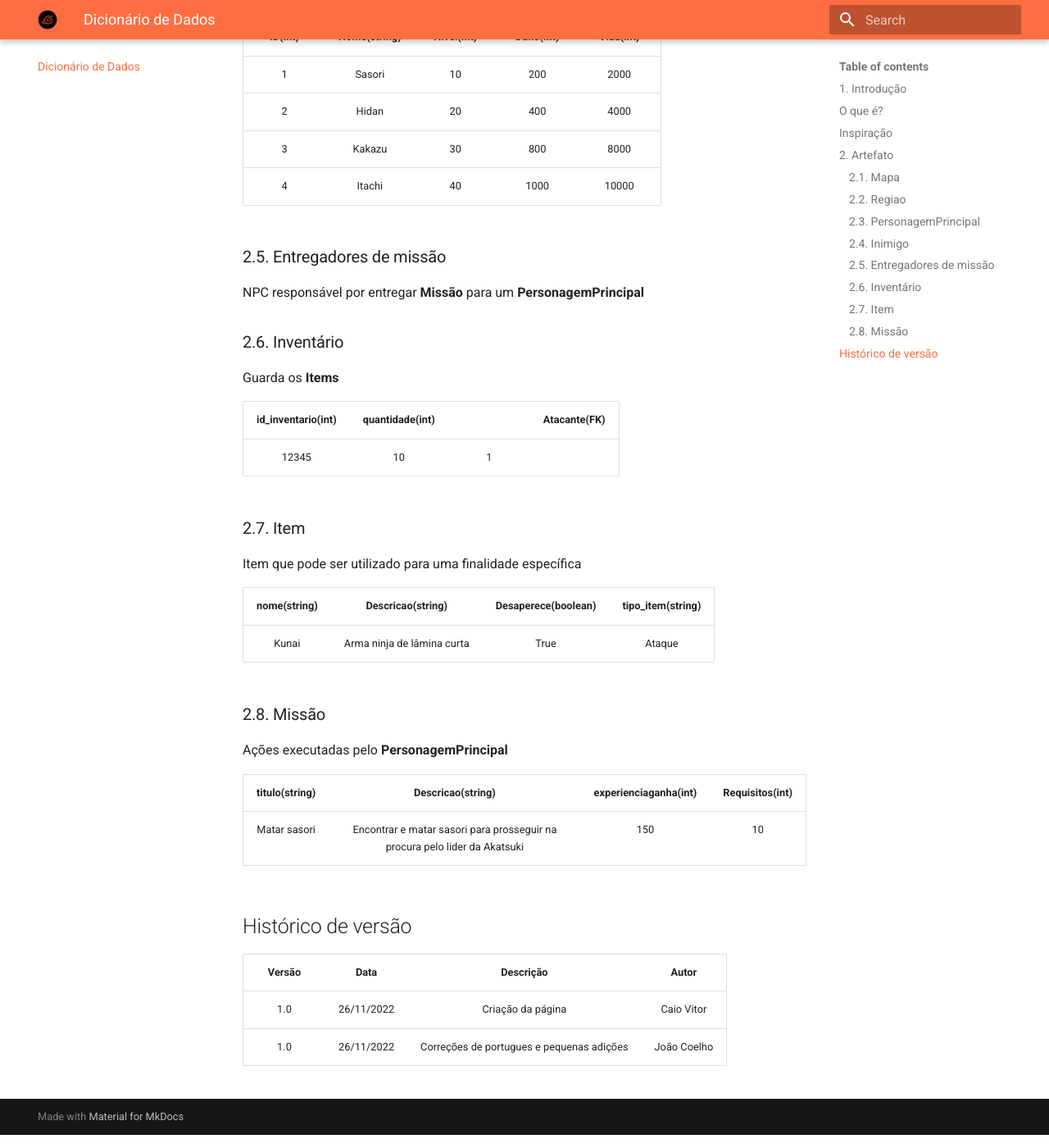
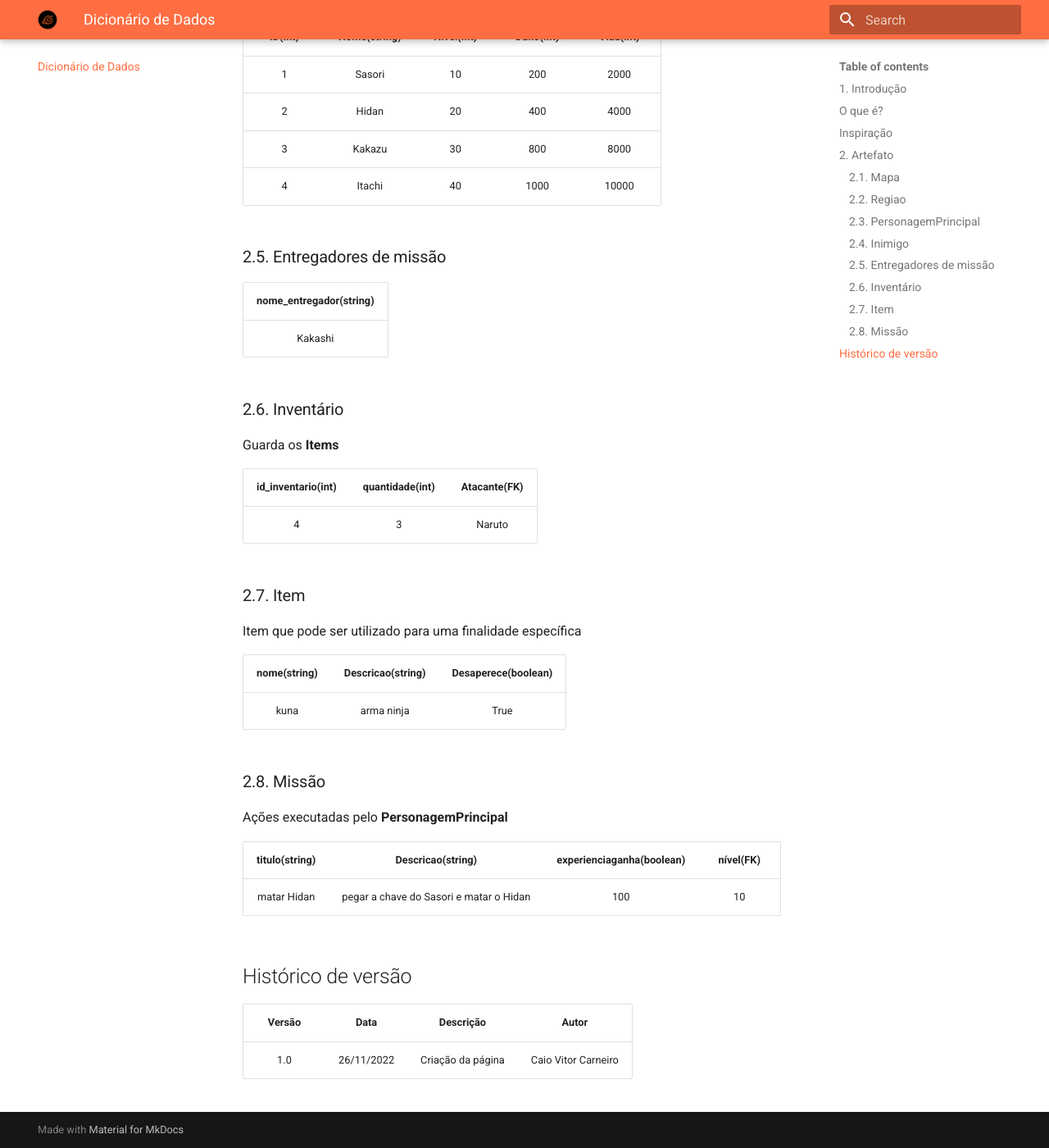
Before and after one commit to SBD1/grupo3_Naruto, an MkDocs documentation site: the page built from documentation/docs/dicionario_de_dados.md, in a window 1280 px wide and 1400 px high, scrolled down 1847 px. Shown: the whole window at 82% size. Built offline with MkDocs 1.6.1 and Material for MkDocs 9.7.7, drawn with Linux system fonts in a browser that asks for light colours; some of the changed text lies outside the part shown.

Commit message:
fix: nomenclatura

```diff
--- a/documentation/docs/dicionario_de_dados.md
+++ b/documentation/docs/dicionario_de_dados.md
@@ -20,7 +20,7 @@ formado pela junção de **Regiões**
 
 | nome(string) | tamanho(int) | descricao(string) |
 | :-: | :-: | :-: |
-Vila Oculta da Folha|
+Vila Oculta da Folha|8|vila do Naruto
 
 ### 2.2. Regiao
 
@@ -41,9 +41,9 @@ Partes do Mapa onde contém **items , PersonagemPrincipal e Inimigo**
 
 Personagem responsável por realizar ações definidas pelo usuario
 
-| ID(int) | Nome(string) | Nível(int) | Dano(int) | Vida(int) |
-| :-: | :-: | :-: | :-:  | :-: |
-| 1 | Naruto | 1 | 200 | 1000 |
+| nome_atacante(string) | Nível(int) | Dano(int) | Vida(int) |
+| :-: | :-: | :-: | :-:  |
+| Naruto | 1 | 200 | 1000 |
 
 ### 2.4. Inimigo
 
@@ -58,35 +58,36 @@ Oponente que ataca o **PersonagemPrincipal**
 
 ### 2.5. Entregadores de missão
 
-NPC responsável por entregar **Missão** para um  **PersonagemPrincipal**
+| nome_entregador(string)|
+| :-: |
+| Kakashi |
 
 ### 2.6. Inventário
 
 Guarda os **Items**
 
-| id_inventario(int)| quantidade(int) |  | Atacante(FK) |
-| :-: | :-: | :-: | :-:  |
-| 12345| 10 | 1 |
+| id_inventario(int)| quantidade(int)| Atacante(FK) |
+| :-: | :-: | :-: |
+| 4 | 3 | Naruto |
 
 ### 2.7. Item
 
 Item que pode ser utilizado para uma finalidade específica
 
-| nome(string) | Descricao(string) | Desaperece(boolean) |tipo_item(string)
-| :-: | :-: | :-: | :-: |
-| Kunai| Arma ninja de lâmina curta | True |Ataque|
+| nome(string) | Descricao(string) | Desaperece(boolean) |
+| :-: | :-: | :-: |
+| kuna | arma ninja | True |
 
 ### 2.8. Missão
+
 Ações executadas pelo **PersonagemPrincipal**
 
-| titulo(string) | Descricao(string) | experienciaganha(int) | Requisitos(int)|
+| titulo(string) | Descricao(string) | experienciaganha(boolean) | nível(FK)|
 | :-: | :-: | :-: | :-: |
-| Matar sasori | Encontrar e matar sasori para prosseguir na procura pelo lider da Akatsuki  | 150 | 10|
-
+| matar Hidan | pegar a chave do Sasori e matar o Hidan  | 100 | 10 |
 
 
 ## Histórico de versão
 | Versão | Data | Descrição | Autor |
 | :----: | :--: | :-------: | :---:
-|1.0 | 26/11/2022 | Criação da página | Caio Vitor |
-|1.0 | 26/11/2022 | Correções de portugues e pequenas adições | João Coelho |
+|1.0 | 26/11/2022 | Criação da página | Caio Vitor Carneiro |
```
Also changed, not shown: documentation/docs/modelo_relacional.md (+4 -4 lines).
